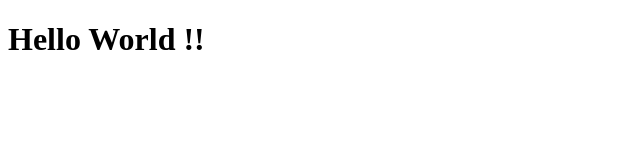
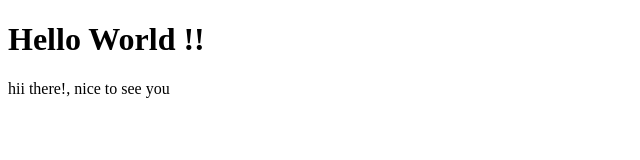
Before and after one commit to NamrataKadav/react-site, a plain HTML site: page index.html in a window 1280 px wide. Shown: the whole page, without its empty margins (0-640 px from the left). Drawn offline with Linux system fonts and the light colour scheme.

Commit message:
added greetings

```diff
--- a/index.html
+++ b/index.html
@@ -8,5 +8,6 @@
 </head>
 <body>
     <h1> Hello World !!</h1>
+    <p> hii there!, nice to see you</p>
 </body>
 </html>
```
